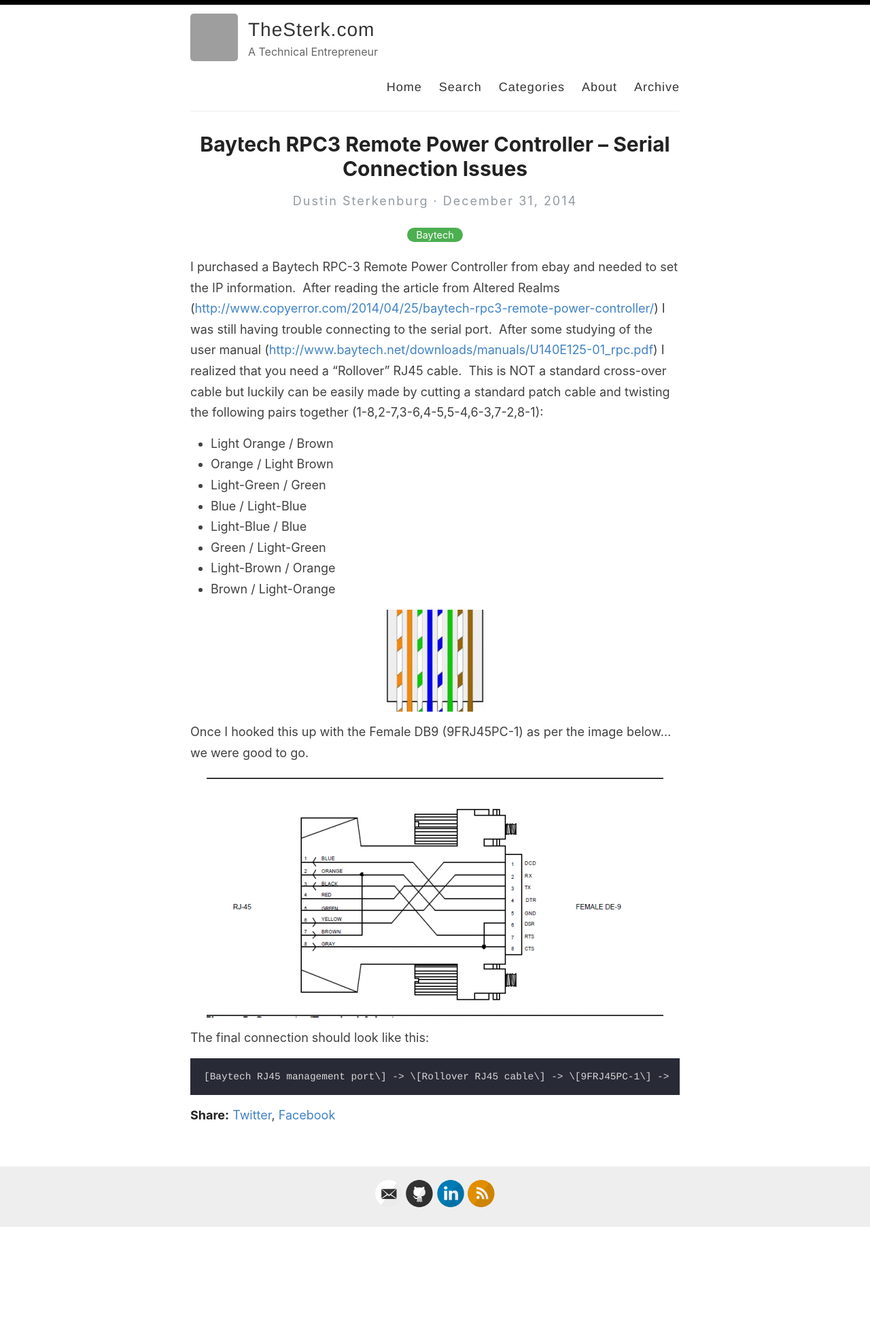
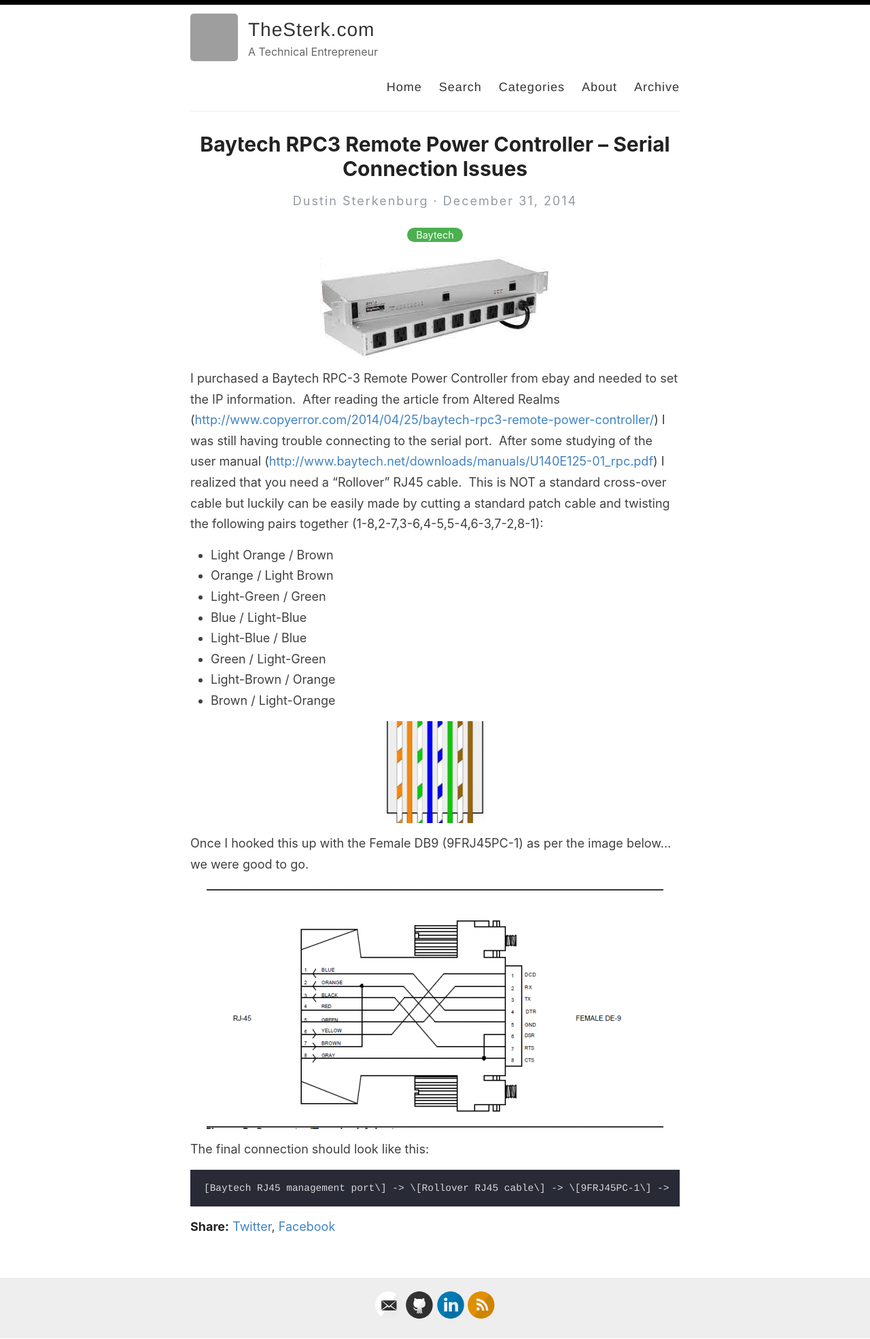
Before and after one commit to dustinsterk/dustinsterk.github.io, a Jekyll site: the page built from _posts/2014-12-31-baytech-rpc3-remote-power-controller-serial-connection-issues.md, in a window 1280 px wide. Shown: the whole page at 68% size. Built offline with Jekyll 4.4.1, drawn with Linux system fonts in a browser that asks for light colours; our own code applies the rules of GitHub Pages for plain Markdown files; comment, search, counter and statistics services are not loaded; before the commit the page ends 1806 px from its top, so only the background shows below that; grey boxes are pictures that could not be loaded.

Commit message:
New Image

```diff
--- a/_posts/2014-12-31-baytech-rpc3-remote-power-controller-serial-connection-issues.md
+++ b/_posts/2014-12-31-baytech-rpc3-remote-power-controller-serial-connection-issues.md
@@ -4,6 +4,7 @@
 categories: [Baytech]
 published: true
 ---
+![](../images/baytech.jpg)
 
 I purchased a Baytech RPC-3 Remote Power Controller from ebay and needed to set the IP information.  After reading the article from Altered Realms ([http://www.copyerror.com/2014/04/25/baytech-rpc3-remote-power-controller/](http://www.copyerror.com/2014/04/25/baytech-rpc3-remote-power-controller/){:target="_blank"}) I was still having trouble connecting to the serial port.  After some studying of the user manual ([http://www.baytech.net/downloads/manuals/U140E125-01\_rpc.pdf](http://www.baytech.net/downloads/manuals/U140E125-01_rpc.pdf){:target="_blank"}) I realized that you need a “Rollover” RJ45 cable.  This is NOT a standard cross-over cable but luckily can be easily made by cutting a standard patch cable and twisting the following pairs together (1-8,2-7,3-6,4-5,5-4,6-3,7-2,8-1):
 
```
Also changed, not shown: images/baytech.jpg (added).
